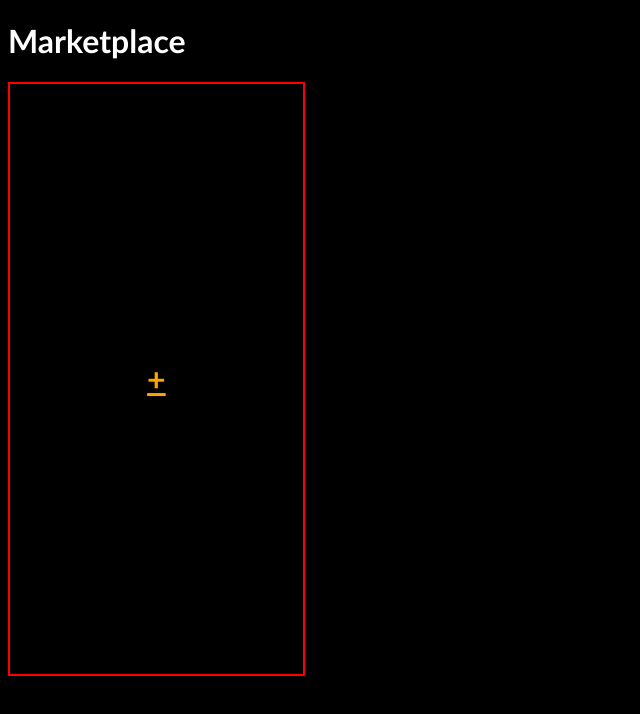
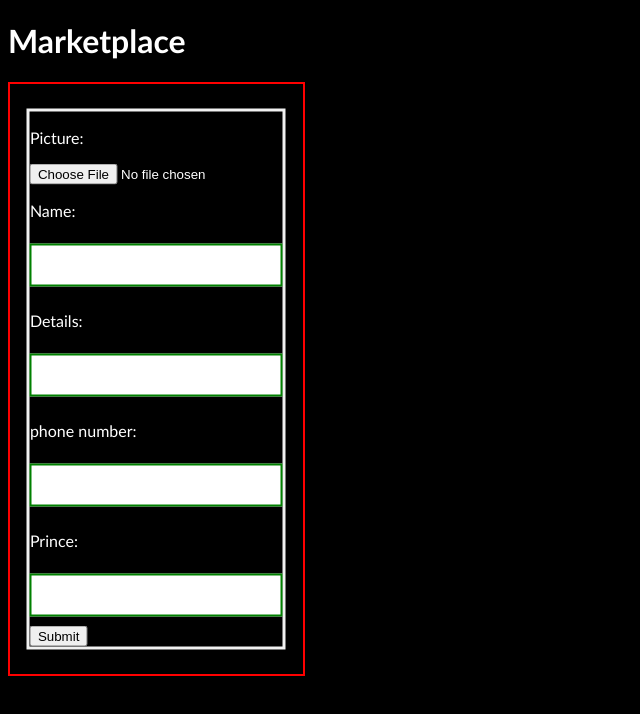
Before and after one commit to rayen-abbes/MVP-Marketplace-project, a React (Create React App) app in the folder client/: page / in a window 1280 px wide. Shown: the top 714 px of the page, without its empty margins (0-640 px from the left). Built offline with nearby package versions, Linux system fonts and the light colour scheme; no server answers.

Commit message:
submit & comments

```diff
--- a/client/src/App.js
+++ b/client/src/App.js
@@ -45,7 +45,19 @@ class App extends React.Component {
         let add = (
             <div class="float-child">
                 <div class="add-button-center">
-                    <a href='/add'><h1>+</h1></a>
+                    <form method="post" enctype="multipart/form-data" action="/upload">
+                        <p>Picture:</p>
+                        <input type="file" name="picture"></input>
+                        <p>Name:</p>
+                        <input type="text" name="productName"></input>
+                        <p>Details:</p>
+                        <input type="text" name="details"></input>
+                        <p>phone number:</p>
+                        <input type="text" name="productName"></input>
+                        <p>Prince:</p>
+                        <input type="text" name="productName"></input>
+                        <input type="submit" value="Submit"></input>
+                    </form>
                 </div>
             </div>
         )
```
Also changed, not shown: 1 other file (tests, documents, lock files or other folders).
